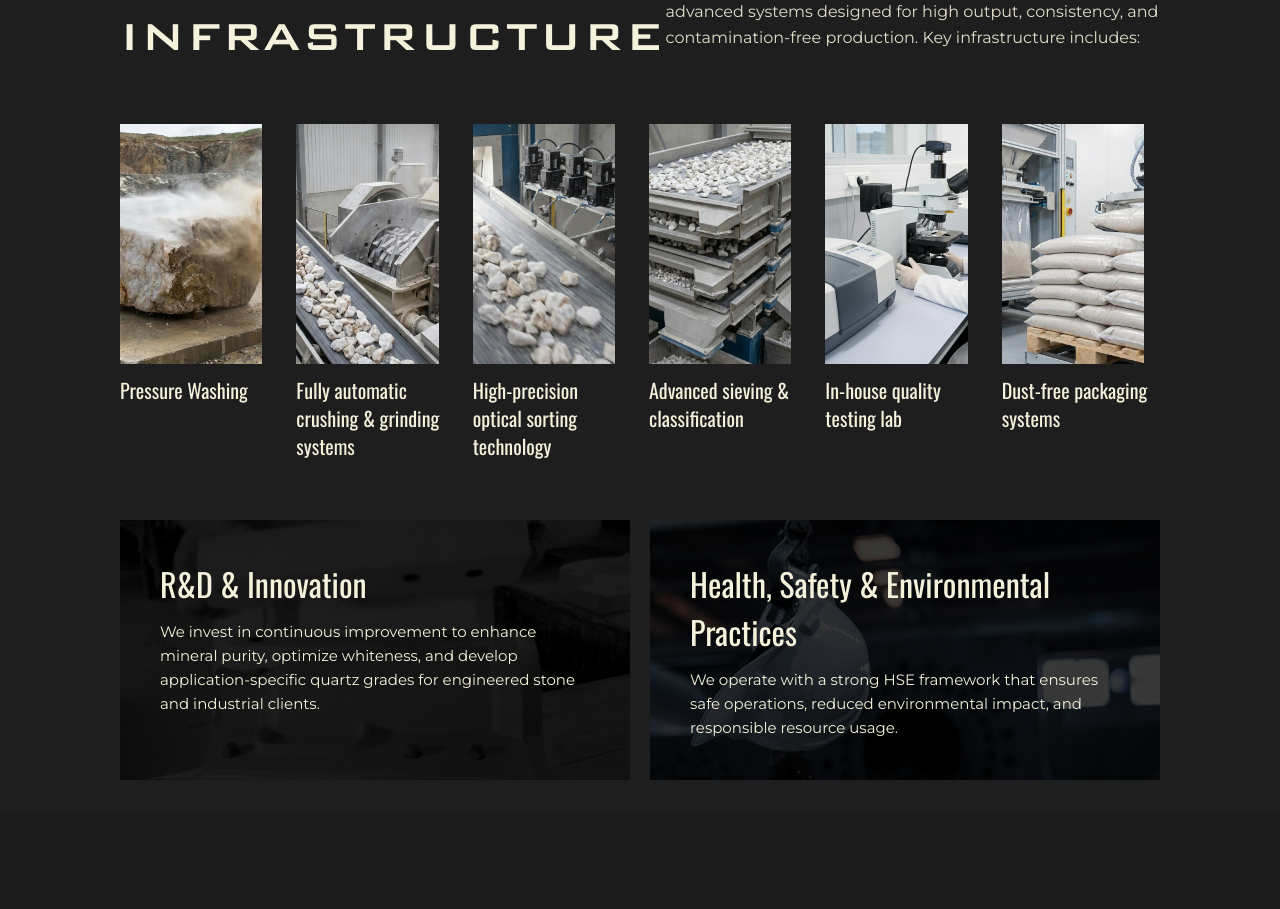
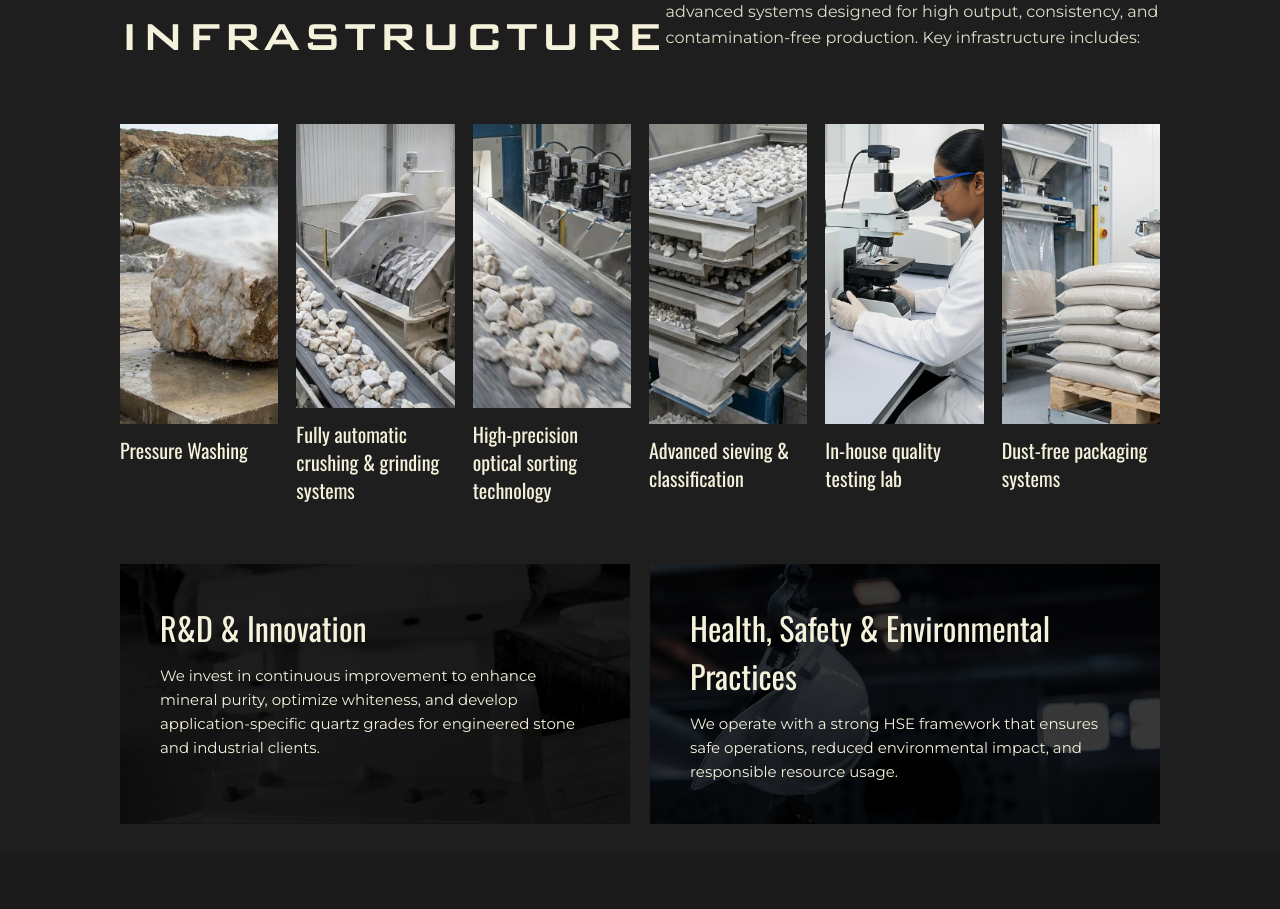
Before and after one commit to UDAY1602/TMM, a React (Vite) app: page /products in a window 1280 px wide. Shown: the part 5160-6069 px from the top of the page. Built offline with nearby package versions, Linux system fonts and the light colour scheme; a web font is replaced by a local one.

Commit message:
sec11 changed to focus on images

```diff
--- a/src/Pages/Product/sec11.css
+++ b/src/Pages/Product/sec11.css
@@ -57,16 +57,23 @@
 
 .infra-card {
   display: flex;
+  height:380px;
   flex-direction: column;
   gap: 12px;
+   overflow: hidden;
 
 
 }
 
 .infra-image {
-  width: 90%;
+  width: 100%;
   object-fit: cover;
-  height: 240px;
+
+
+   object-position: 30% 10%;
+   object-position: 30% center;
+  height: 300px;
+
 
 
 
--- a/src/Pages/Product/section11.jsx
+++ b/src/Pages/Product/section11.jsx
@@ -14,10 +14,12 @@ const infraItems = [
   {
     title: "Pressure Washing",
     image: pressureImg,
+    position:"30%",
   },
   {
     title: "Fully automatic crushing & grinding systems",
     image: crushingImg,
+    position:"50%",
   },
   {
     title: "High-precision optical sorting technology",
@@ -30,10 +32,13 @@ const infraItems = [
   {
     title: "In-house quality testing lab",
     image: labImg,
+    position:"90%",
+
   },
   {
     title: "Dust-free packaging systems",
     image: packagingImg,
+    position:"43%",
   },
 ];
 
@@ -61,6 +66,7 @@ export default function Section11() {
               src={item.image}
               alt={item.title}
               className="infra-image"
+              style={{ objectPosition: item.position || "center" }}
             />
             <span>{item.title}</span>
           </div>
--- a/src/components/Navbar.jsx
+++ b/src/components/Navbar.jsx
@@ -29,7 +29,7 @@ function Navbar() {
         {/* Links + CTA */}
         <div className={`navbar-actions ${menuOpen ? "active" : ""}`}>
           <ul className="navbar-links montserratthin">
-            <li><NavLink to="/" onClick={() => setMenuOpen(false)} style={{ fontWeight: "700" }}>Home</NavLink></li>
+            <li><NavLink to="/" onClick={() => setMenuOpen(false)} style={{ fontWeight: "700" }}    >Home</NavLink></li>
             <li><NavLink to="/about" onClick={() => setMenuOpen(false)}style={{ fontWeight: "700" }}>About</NavLink></li>
             <li><NavLink to="/products" onClick={() => setMenuOpen(false)}style={{ fontWeight: "700" }}>Products</NavLink></li>
             <li><NavLink to="/contact" onClick={() => setMenuOpen(false)}style={{ fontWeight: "700" }}>Contact</NavLink></li>
```
